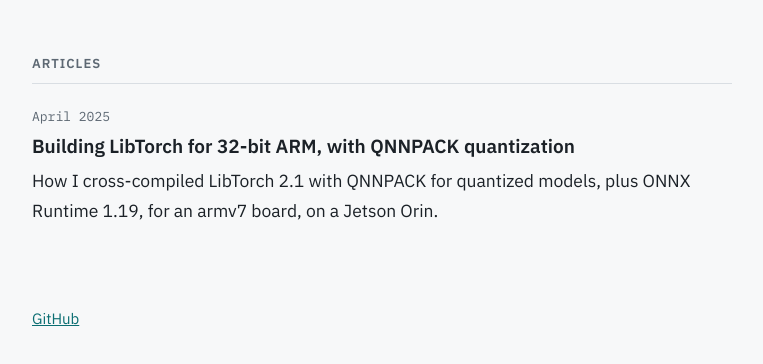
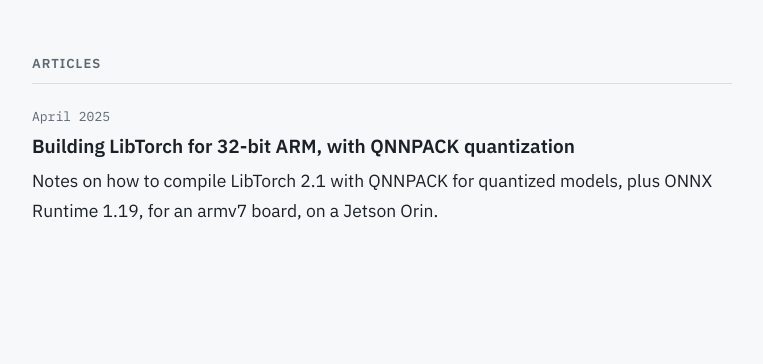
Before and after one commit to giovanni-trabucco/giovanni-trabucco.github.io, a plain HTML site: page index.html in a window 1280 px wide. Shown: the part 154-518 px from the top of the page, without its empty margins (258-1021 px from the left). Drawn offline with Linux system fonts and the light colour scheme.

Commit message:
Remove GitHub link, reword article summary
Co-Authored-By: Claude Opus 5.5 <noreply@anthropic.com>

```diff
--- a/index.html
+++ b/index.html
@@ -36,11 +36,10 @@ footer a { color:var(--accent) }
   <li>
     <span class="meta">April 2025</span><br>
     <a href="articles/libtorch-arm32/">Building LibTorch for 32-bit ARM, with QNNPACK quantization</a>
-    <p>How I cross-compiled LibTorch 2.1 with QNNPACK for quantized models, plus ONNX Runtime 1.19, for an armv7 board, on a Jetson Orin.</p>
+    <p>Notes on how to compile LibTorch 2.1 with QNNPACK for quantized models, plus ONNX Runtime 1.19, for an armv7 board, on a Jetson Orin.</p>
   </li>
 </ul>
 
-<footer><a href="https://github.com/giovanni-trabucco">GitHub</a></footer>
 </main>
 </body>
 </html>
```
Also changed, not shown: articles/libtorch-arm32/index.html (+1 -1 lines).
